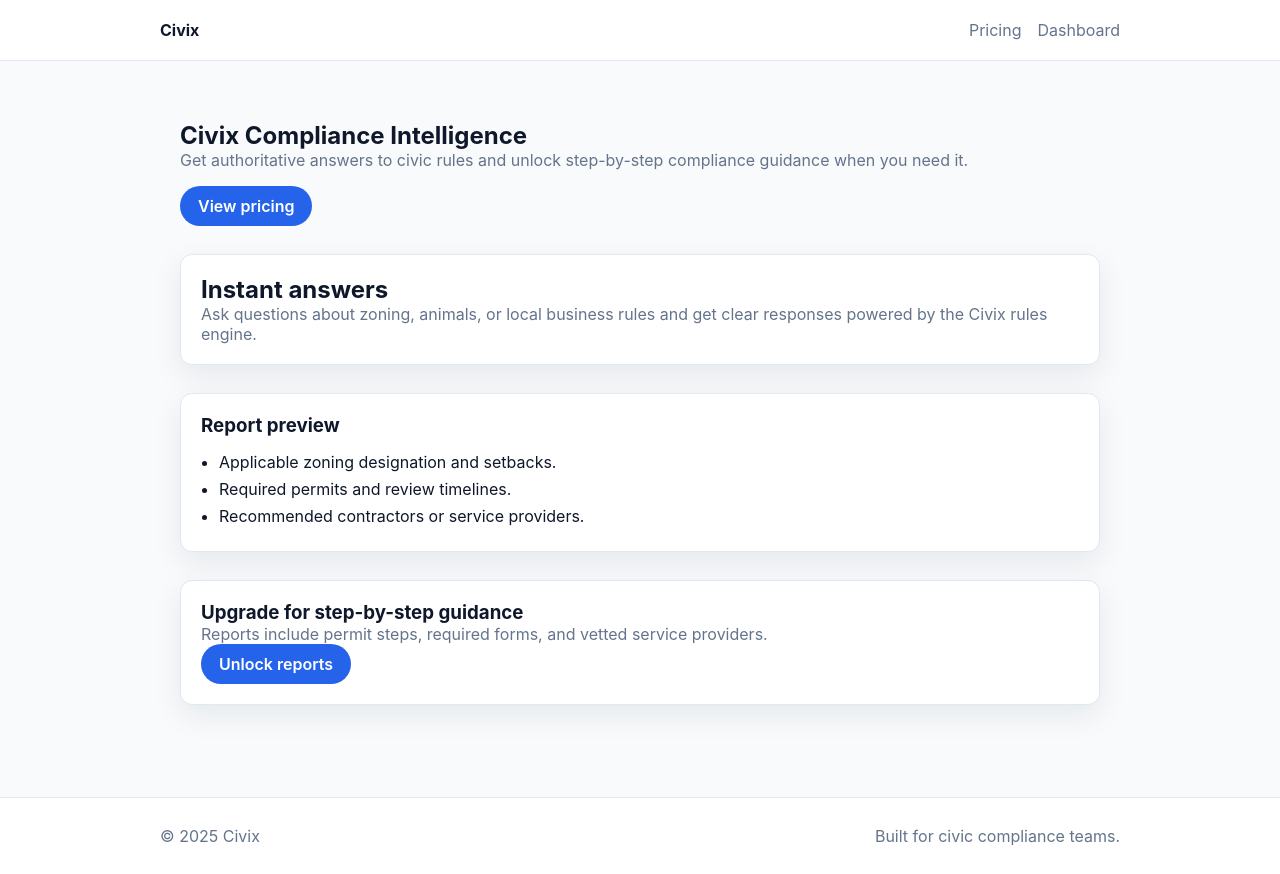
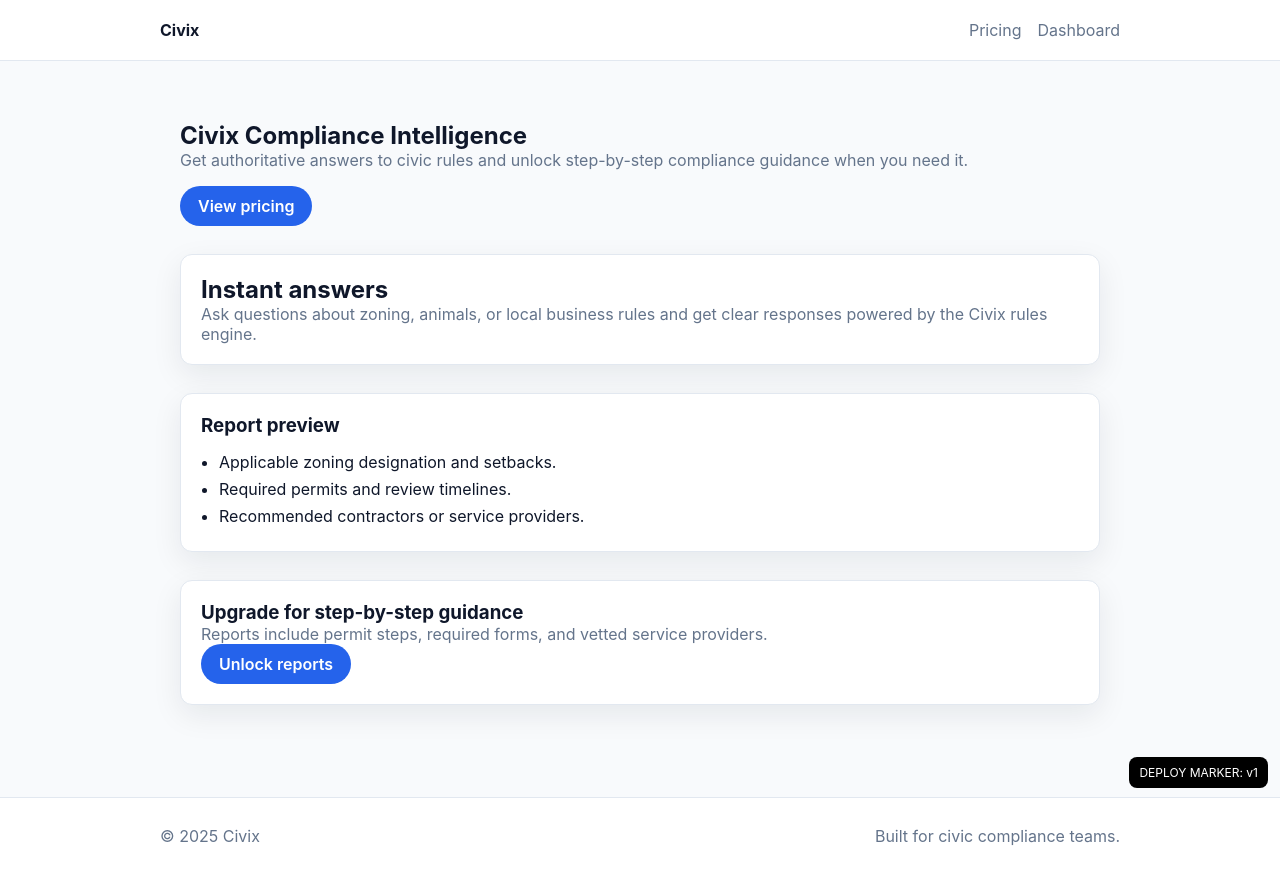
Before and after one commit to bzinkan/Civix, a Next.js app: page / in a window 1280 px wide. Built offline with nearby package versions, Linux system fonts and the light colour scheme.

Commit message:
Add deploy marker to home page

```diff
--- a/app/page.tsx
+++ b/app/page.tsx
@@ -32,6 +32,21 @@ export default function HomePage() {
       <section>
         <Paywall />
       </section>
+      <div
+        style={{
+          position: "fixed",
+          bottom: 12,
+          right: 12,
+          padding: "8px 10px",
+          background: "#000",
+          color: "#fff",
+          borderRadius: 8,
+          fontSize: 12,
+          zIndex: 9999,
+        }}
+      >
+        DEPLOY MARKER: v1
+      </div>
     </div>
   );
 }
```
